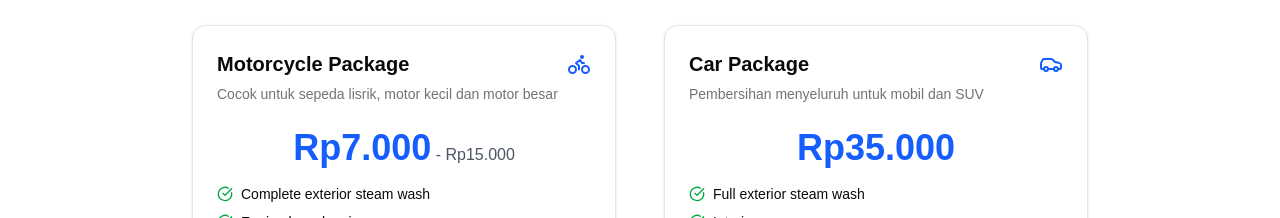
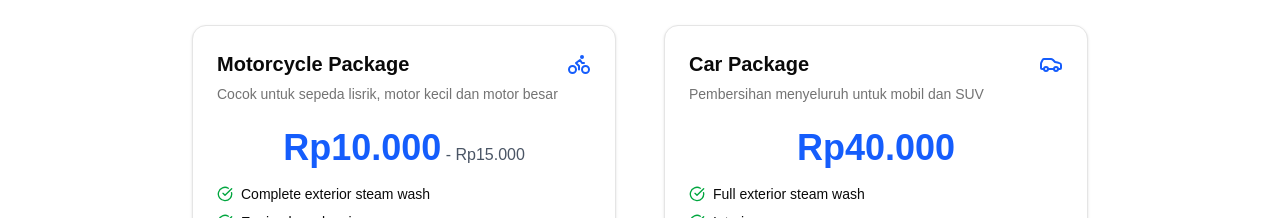
Before and after one commit to yogyy/steam-wash, a React (Vite) app: page / in a window 1280 px wide. Shown: the part 2600-2818 px from the top of the page. Built offline with nearby package versions, Linux system fonts and the light colour scheme; no server answers; a web font is replaced by a local one.

Commit message:
chore: update pricing

```diff
--- a/src/components/section/pricing.tsx
+++ b/src/components/section/pricing.tsx
@@ -37,7 +37,7 @@ export function PricingSection() {
             <CardContent className="space-y-4">
               <div className="text-center">
                 <span className="text-4xl font-bold text-blue-600">
-                  Rp7.000
+                  Rp10.000
                 </span>
                 <span className="text-gray-600"> - Rp15.000</span>
               </div>
@@ -84,7 +84,7 @@ export function PricingSection() {
             <CardContent className="space-y-4">
               <div className="text-center">
                 <span className="text-4xl font-bold text-blue-600">
-                  Rp35.000
+                  Rp40.000
                 </span>
               </div>
               <ul className="space-y-2">
```
